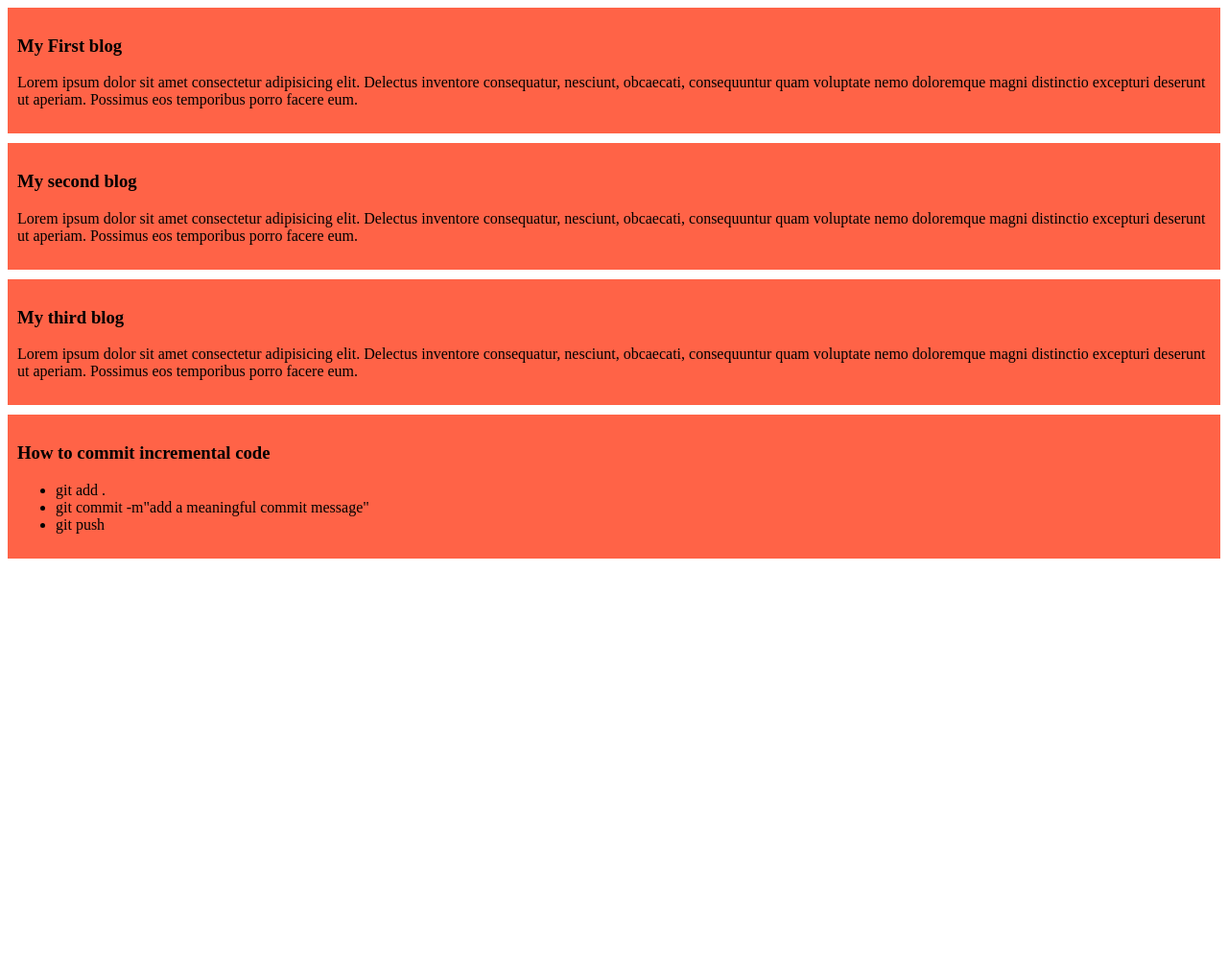
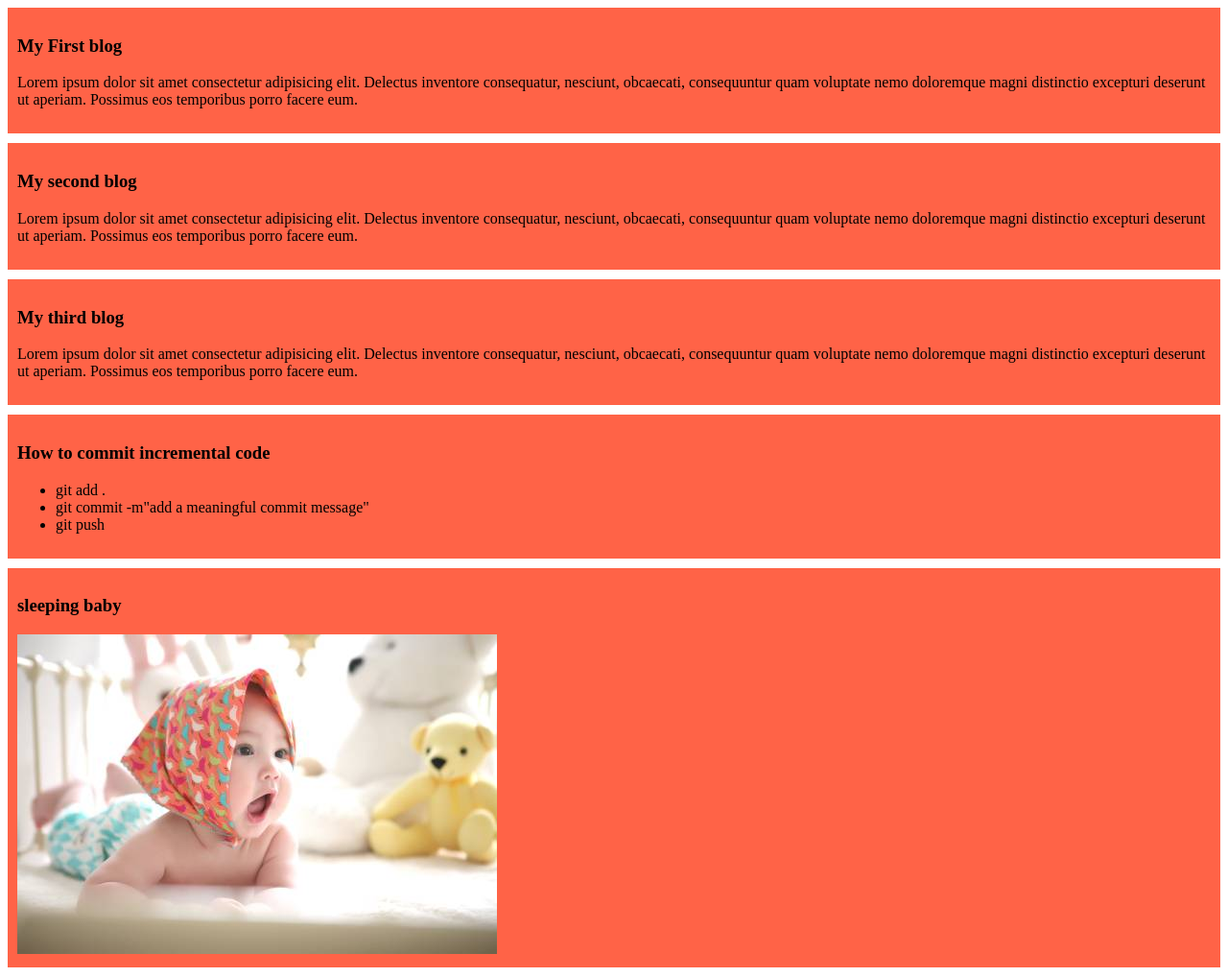
Before and after one commit to TinnyDatta/my-simple-website, a plain HTML site: page index.html in a window 1280 px wide. Shown: the whole page at 96% size. Before the commit the page ends 800 px from the top, so only its background shows below. Drawn offline with Linux system fonts and the light colour scheme.

Commit message:
add the picture of sleeping baby

```diff
--- a/index.html
+++ b/index.html
@@ -27,5 +27,9 @@
             <li>git push</li>
         </ul>
     </div>
+    <div>
+        <h3>sleeping baby</h3>
+        <img src="images/sleeping baby.jpg" alt="">
+    </div>
 </body>
 </html>
```
Also changed, not shown: images/sleeping baby.jpg (added).
